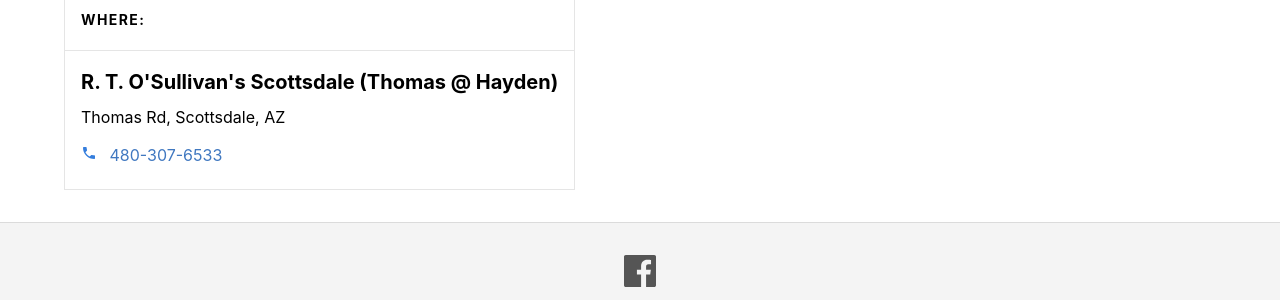
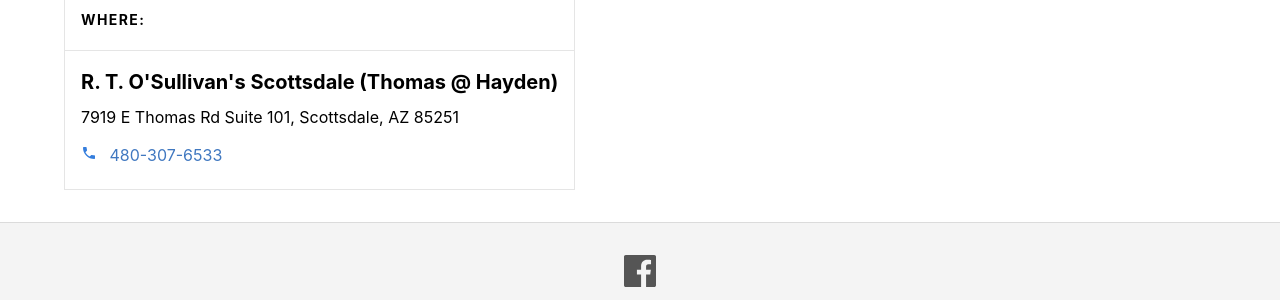
Before and after one commit to lsu-phoenix-alumni/lsu-phoenix-alumni.github.io, a Jekyll site: the page built from _events/peach-bowl-oklahoma-vs-lsu.markdown, in a window 1280 px wide. Shown: the part 1191-1491 px from the top of the page. Built offline with Jekyll 4.4.1, drawn with Linux system fonts in a browser that asks for light colours.

Commit message:
Updated Peach Bowl Oklahoma Vs Lsu

```diff
--- a/_events/peach-bowl-oklahoma-vs-lsu.markdown
+++ b/_events/peach-bowl-oklahoma-vs-lsu.markdown
@@ -9,7 +9,7 @@
 position: 0
 venue:
   name: R. T. O'Sullivan's Scottsdale (Thomas @ Hayden)
-  address: Thomas Rd, Scottsdale, AZ
+  address: 7919 E Thomas Rd Suite 101, Scottsdale, AZ 85251
   phone: 480-307-6533
   locationUrl:
 layout: event
```
